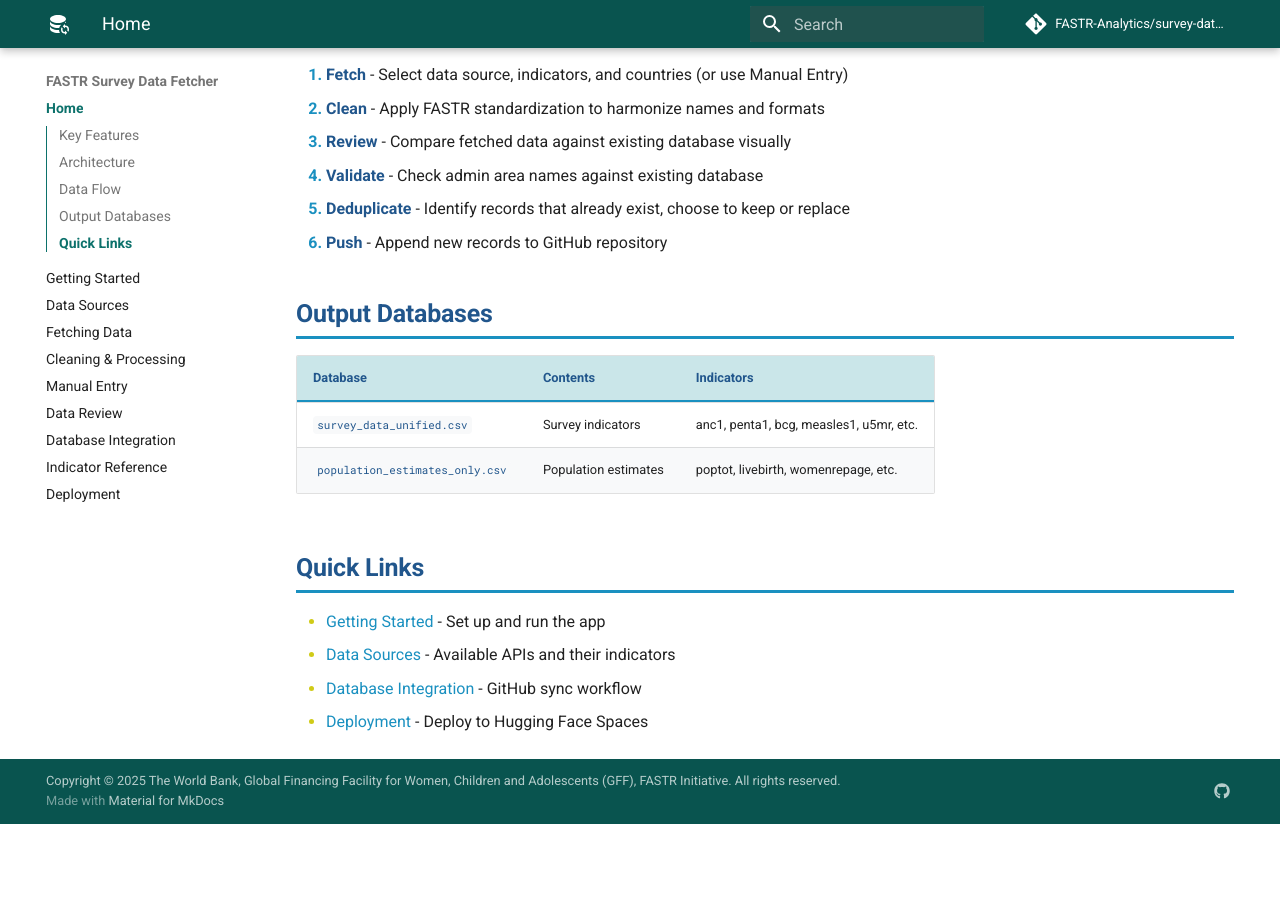
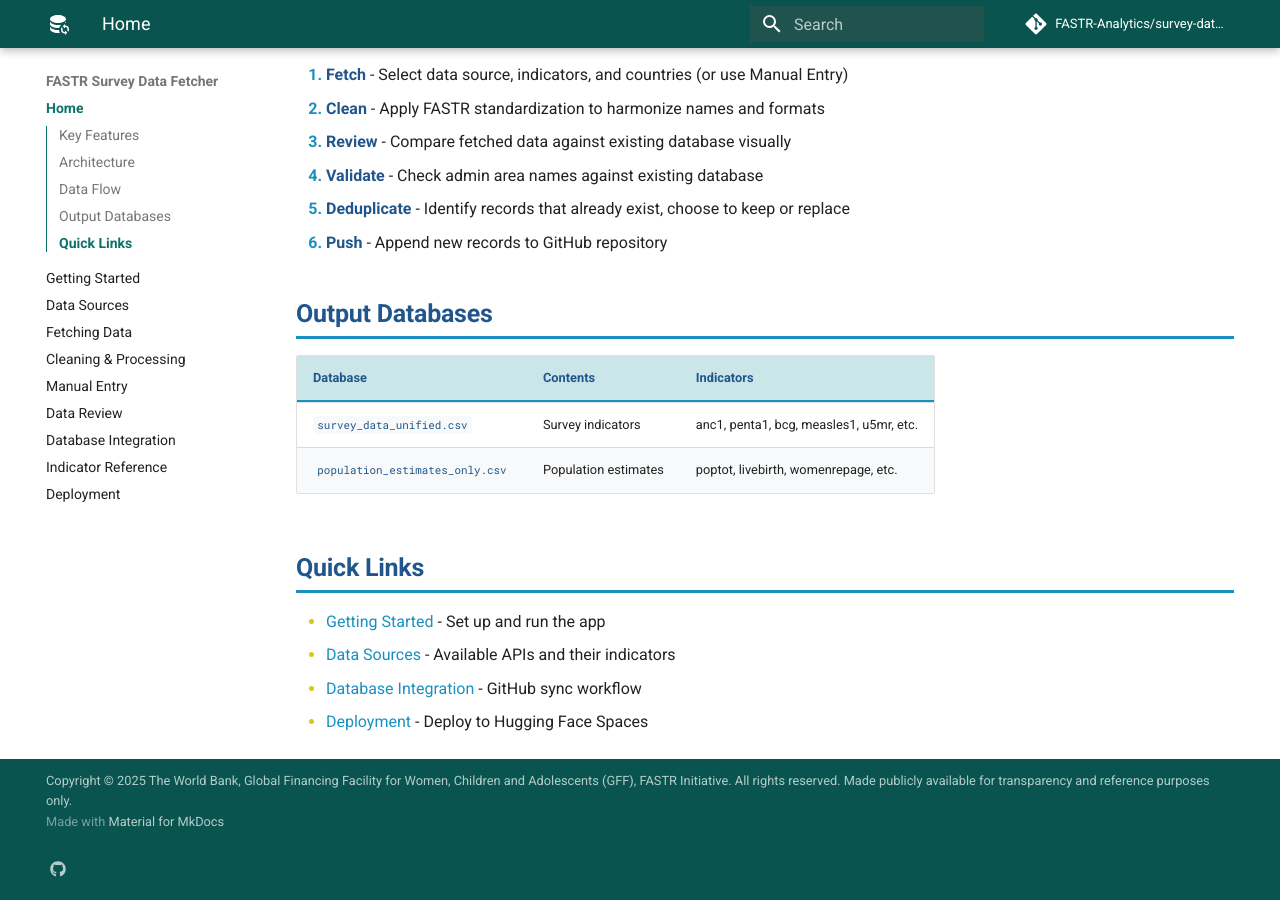
Before and after one commit to FASTR-Analytics/survey-data-fetcher, an MkDocs documentation site: the page built from docs/index.md, in a window 1280 px wide and 900 px high, scrolled down 1457 px. Built offline with MkDocs 1.6.1 and Material for MkDocs 9.7.7, drawn with Linux system fonts in a browser that asks for light colours; comment, search, counter and statistics services are not loaded; before the commit the page ends 2281 px from its top, so only the background shows below that.

Commit message:
Update mkdocs footer with full copyright notice
Co-Authored-By: Claude Opus 4.5 <noreply@anthropic.com>

```diff
--- a/mkdocs.yml
+++ b/mkdocs.yml
@@ -7,6 +7,7 @@ repo_name: FASTR-Analytics/survey-data-fetcher
 copyright: >
   Copyright &copy; 2025 The World Bank, Global Financing Facility for Women,
   Children and Adolescents (GFF), FASTR Initiative. All rights reserved.
+  Made publicly available for transparency and reference purposes only.
 
 extra:
   social:
```
